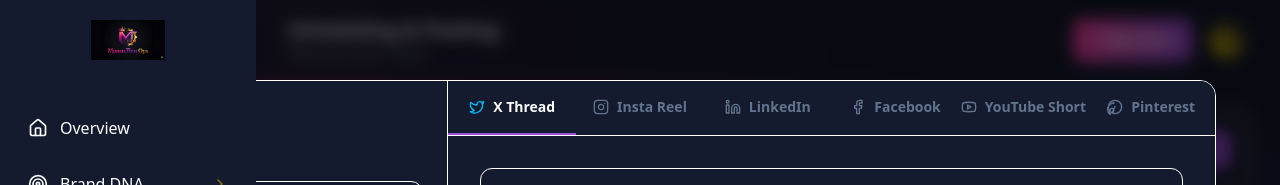
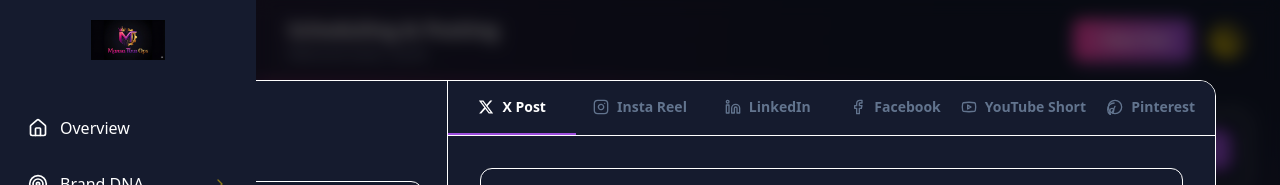
Before and after one commit to SupaEagle/MTO, a React (Vite) app in the folder web/: page /client/logistics in a window 1280 px wide. Both pictures are taken after a click on the button "Create Post". Shown: the top 185 px of the page. Built offline with nearby package versions, Linux system fonts and the light colour scheme.

Commit message:
Replace Twitter icon with X icon

```diff
--- a/web/src/pages/client/LogisticsHub.tsx
+++ b/web/src/pages/client/LogisticsHub.tsx
@@ -7,7 +7,6 @@
     Instagram,
     Linkedin,
     Facebook,
-    Twitter,
     Youtube,
     RefreshCw,
     Image as ImageIcon
@@ -47,7 +46,7 @@
                     <div className="flex items-center gap-2 mr-4">
                         <PlatformToggle icon={<Instagram className="w-4 h-4" />} active={selectedPlatform === 'instagram'} onClick={() => setSelectedPlatform('instagram')} color="text-pink-500" />
                         <PlatformToggle icon={<Linkedin className="w-4 h-4" />} active={selectedPlatform === 'linkedin'} onClick={() => setSelectedPlatform('linkedin')} color="text-blue-500" />
-                        <PlatformToggle icon={<Twitter className="w-4 h-4" />} active={selectedPlatform === 'twitter'} onClick={() => setSelectedPlatform('twitter')} color="text-sky-400" />
+                        <PlatformToggle icon={<XIcon className="w-3.5 h-3.5" />} active={selectedPlatform === 'twitter'} onClick={() => setSelectedPlatform('twitter')} color="text-white" />
                         <PlatformToggle icon={<Facebook className="w-4 h-4" />} active={selectedPlatform === 'facebook'} onClick={() => setSelectedPlatform('facebook')} color="text-blue-600" />
                         <PlatformToggle icon={<Youtube className="w-4 h-4" />} active={selectedPlatform === 'youtube'} onClick={() => setSelectedPlatform('youtube')} color="text-red-600" />
                         <PlatformToggle icon={<PinterestIcon className="w-4 h-4" />} active={selectedPlatform === 'pinterest'} onClick={() => setSelectedPlatform('pinterest')} color="text-red-500" />
@@ -296,7 +295,7 @@
                 <div className="w-2/3 flex flex-col bg-surface-dark">
                     <div className="flex border-b border-surface-border">
                         {[
-                            { id: 'twitter', icon: Twitter, label: 'X Thread', color: 'text-sky-400' },
+                            { id: 'twitter', icon: XIcon, label: 'X Post', color: 'text-white' },
                             { id: 'instagram', icon: Instagram, label: 'Insta Reel', color: 'text-pink-500' },
                             { id: 'linkedin', icon: Linkedin, label: 'LinkedIn', color: 'text-blue-500' },
                             { id: 'facebook', icon: Facebook, label: 'Facebook', color: 'text-blue-600' },
@@ -409,6 +408,19 @@
 
 // --- Icons ---
 
+// --- Icons ---
+
+const XIcon = ({ className }: { className?: string }) => (
+    <svg
+        xmlns="http://www.w3.org/2000/svg"
+        viewBox="0 0 24 24"
+        fill="currentColor"
+        className={className}
+    >
+        <path d="M18.244 2.25h3.308l-7.227 8.26 8.502 11.24H16.17l-5.214-6.817L4.99 21.75H1.68l7.73-8.835L1.254 2.25H8.08l4.713 6.231zm-1.161 17.52h1.833L7.084 4.126H5.117z" />
+    </svg>
+);
+
 const PinterestIcon = ({ className }: { className?: string }) => (
     <svg
         xmlns="http://www.w3.org/2000/svg"
```
